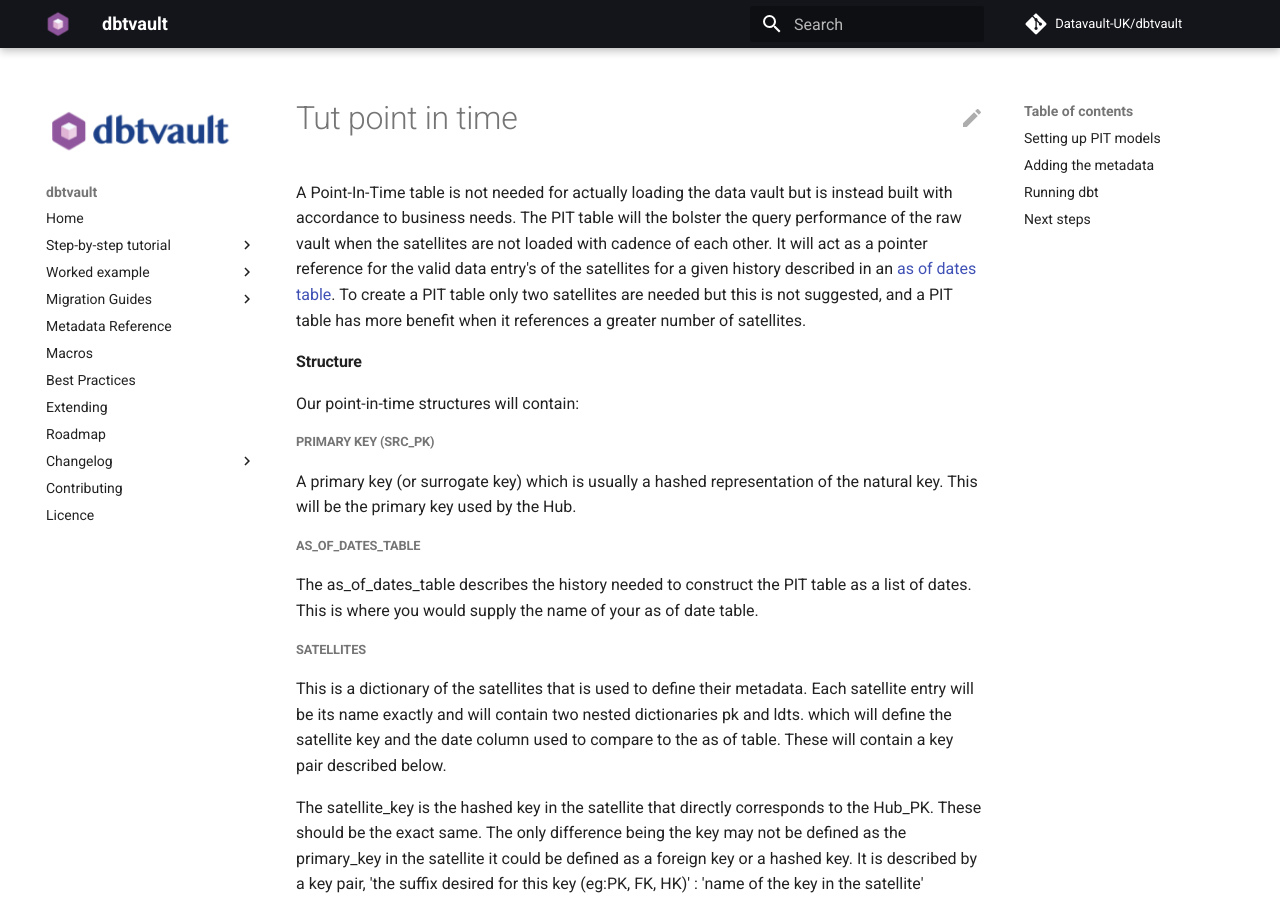
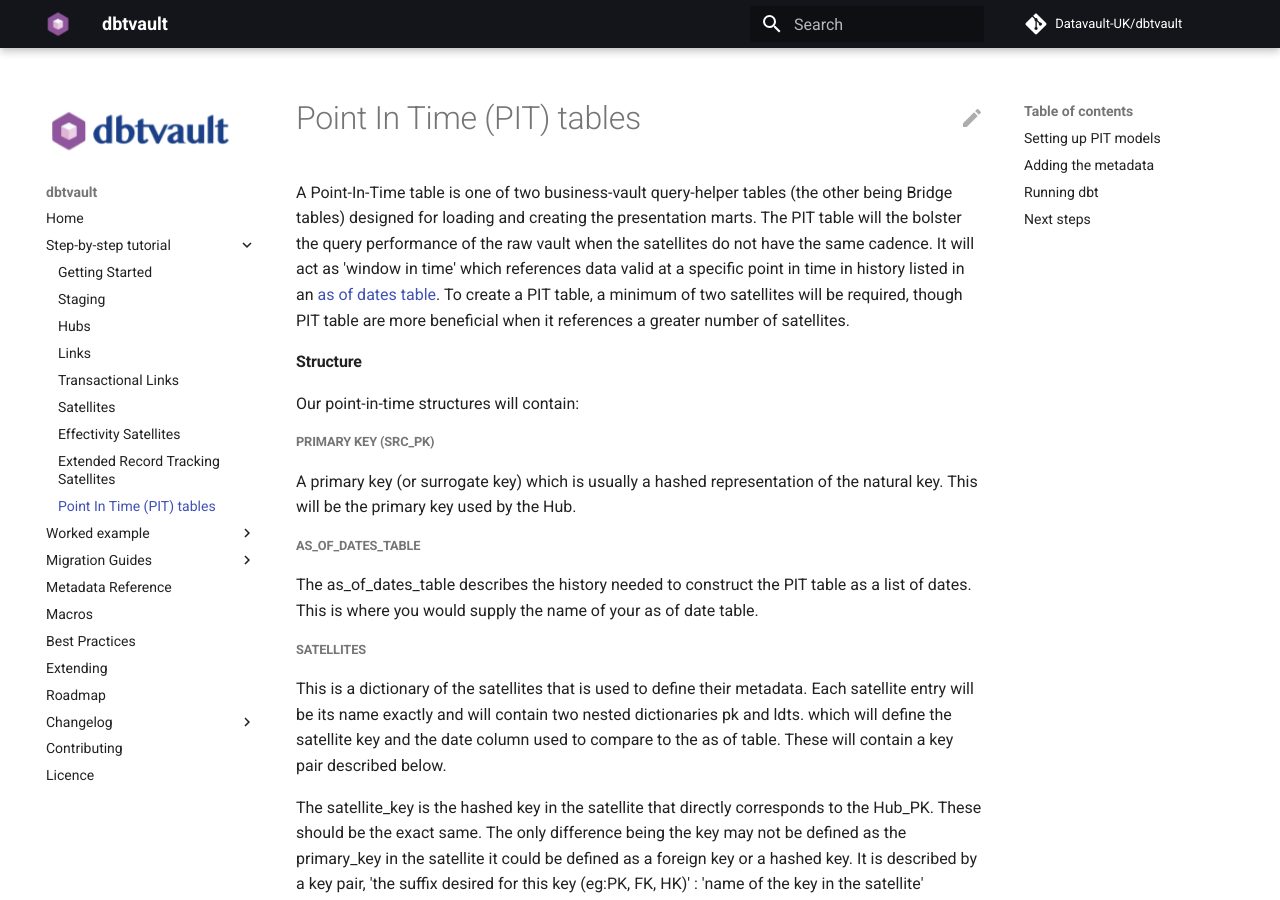
Before and after one commit to Datavault-UK/automate-dv-docs, an MkDocs documentation site: the page built from docs/tutorial/tut_point_in_time.md, in a window 1280 px wide and 900 px high. Built offline with MkDocs 1.6.1 and Material for MkDocs 9.7.7, drawn with Linux system fonts in a browser that asks for light colours; comment, search, counter and statistics services are not loaded.

Commit message:
Added nav links, some PIT re-wording

```diff
--- a/docs/tutorial/tut_point_in_time.md
+++ b/docs/tutorial/tut_point_in_time.md
@@ -1,8 +1,8 @@
-A Point-In-Time table is not needed for actually loading the data vault but is instead built with accordance to business needs.
-The PIT table will the bolster the query performance of the raw vault when the satellites are not loaded with cadence of each other.
-It will act as a pointer reference for the valid data entry's of the satellites for a given history described in an
-[as of dates table](../macros.md#As-Of-Date-Table-Structures). To create a PIT table only two satellites are needed but this is not suggested, and a PIT table has more
-benefit when it references a greater number of satellites.
+A Point-In-Time table is one of two business-vault query-helper tables (the other being Bridge tables) designed for loading and creating the presentation marts.
+The PIT table will the bolster the query performance of the raw vault when the satellites do not have the same cadence.
+It will act as 'window in time' which references data valid at a specific point in time in history listed in an
+[as of dates table](../macros.md#as-of-date-table-structures). To create a PIT table, a minimum of two satellites will be required, though PIT table are more
+beneficial when it references a greater number of satellites.
 
 #### Structure
 
--- a/mkdocs.yml
+++ b/mkdocs.yml
@@ -26,6 +26,8 @@
       - Transactional Links: 'tutorial/tut_t_links.md'
       - Satellites: 'tutorial/tut_satellites.md'
       - Effectivity Satellites: 'tutorial/tut_eff_satellites.md'
+      - Extended Record Tracking Satellites: 'tutorial/tut_xts.md'
+      - Point In Time (PIT) tables: 'tutorial/tut_point_in_time.md'
   - Worked example:
     - Getting Started: 'worked_example/we_worked_example.md'
     - Project setup: 'worked_example/we_setup.md'
```
